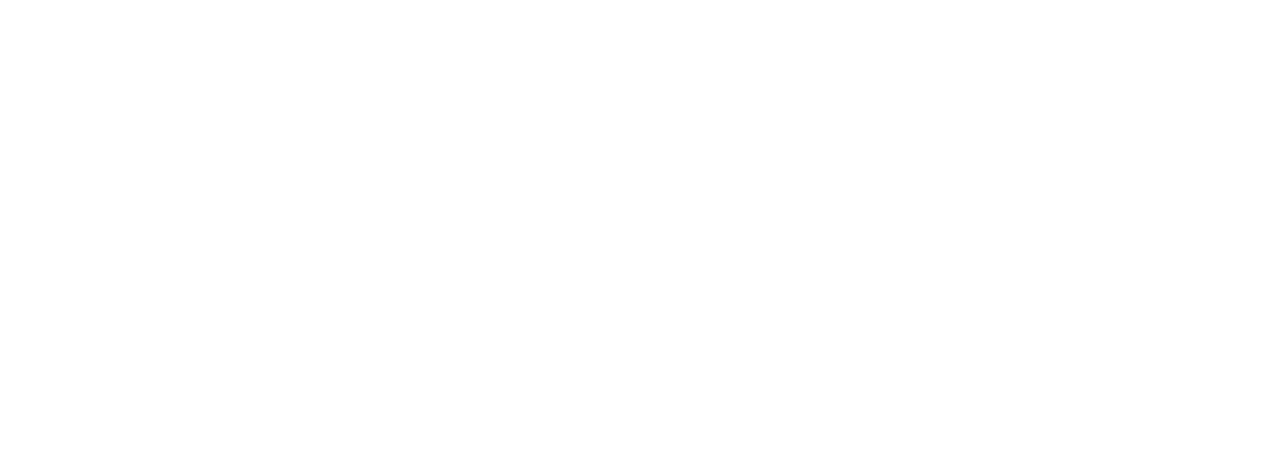
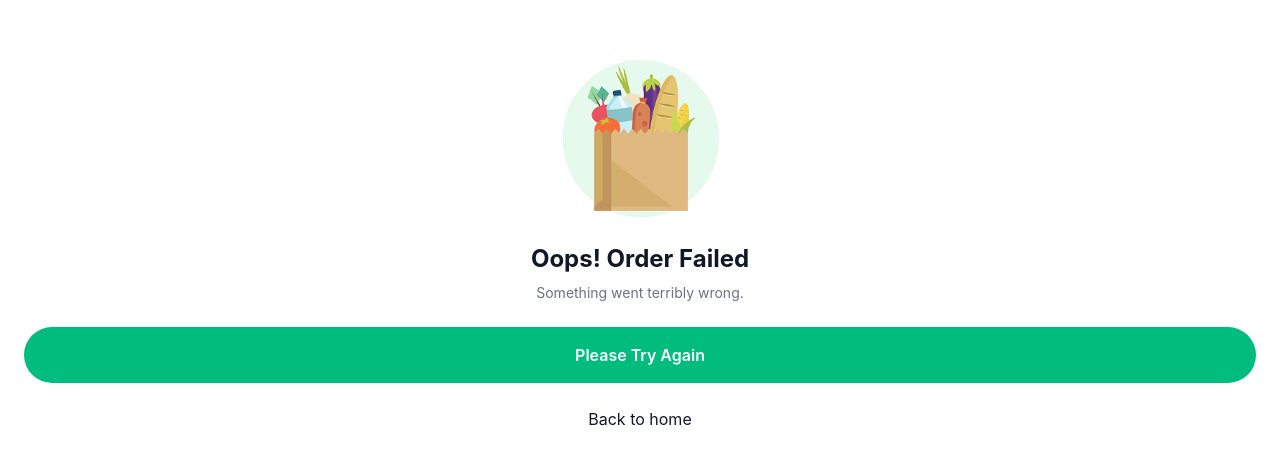
Before and after one commit to anupam-m4/Grocery_App, a React (Vite) app: page /order-failed in a window 1280 px wide. Before the commit this address had no page. Shown: the part 155-618 px from the top of the page. Built offline with nearby package versions, Linux system fonts and the light colour scheme.

Commit message:
Wire checkout and order result routes

```diff
--- a/src/routes/AppRoutes.tsx
+++ b/src/routes/AppRoutes.tsx
@@ -16,6 +16,9 @@ import CategoryListing from '../screens/CategoryListing'
 import Search from '../screens/Search'
 import Account from '../screens/Account'
 import Filters from '../screens/Filters'
+import Checkout from '../screens/Checkout'
+import OrderSuccess from '../screens/OrderSuccess'
+import OrderFailed from '../screens/OrderFailed'
 
 function AppRoutes() {
   return (
@@ -37,6 +40,9 @@ function AppRoutes() {
       <Route path="/search" element={<Search />} />
       <Route path="/account" element={<Account />} />
       <Route path="/filters" element={<Filters />} />
+      <Route path="/checkout" element={<Checkout />} />
+      <Route path="/order-success" element={<OrderSuccess />} />
+      <Route path="/order-failed" element={<OrderFailed />} />
     </Routes>
   )
 }
```
